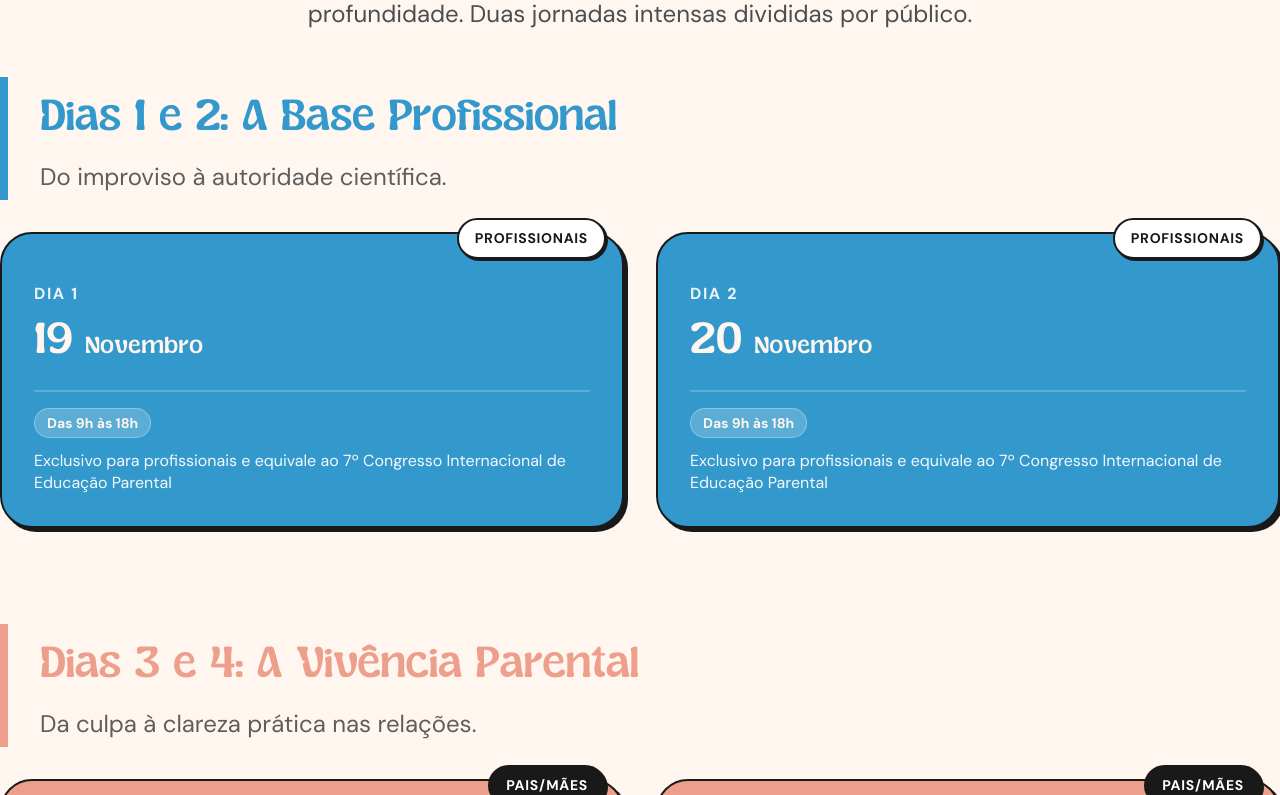
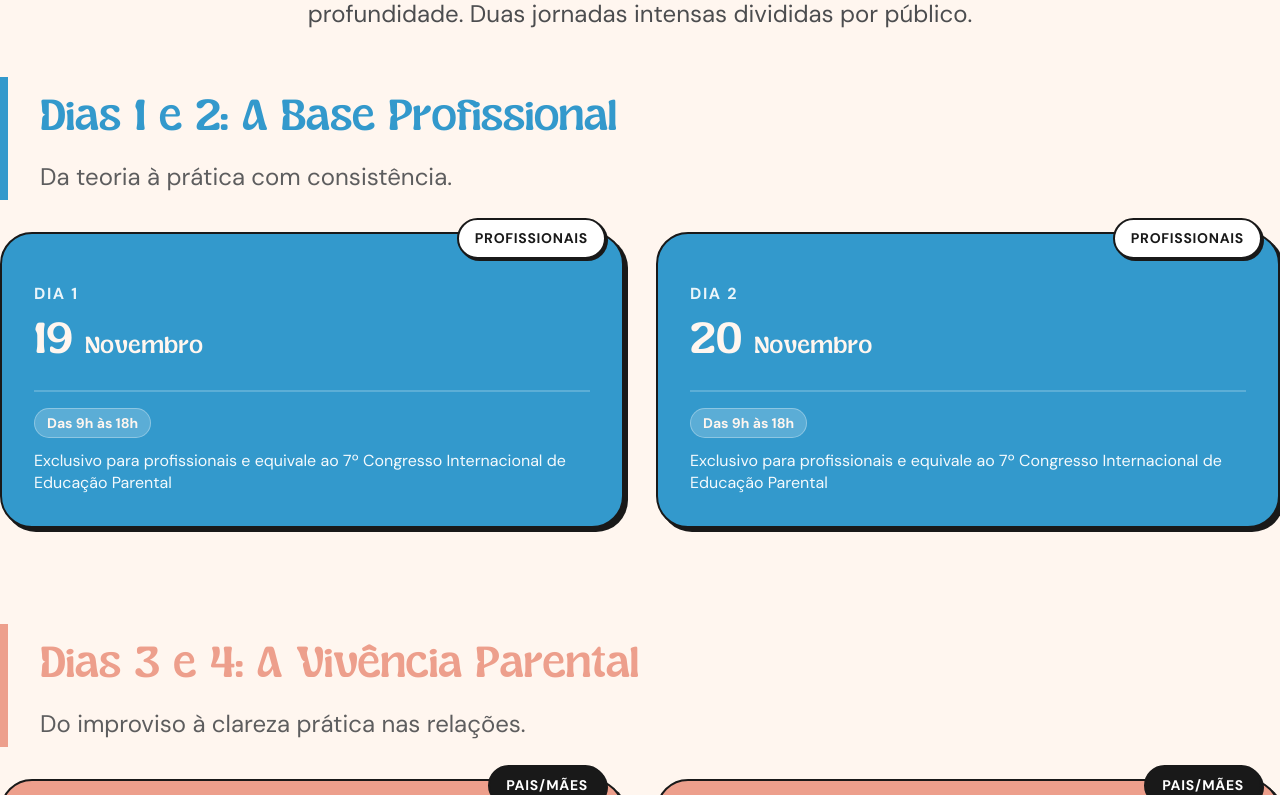
Before and after one commit to oanthonydesign/-LP-Festival-parental, a Next.js app: page /lp-b in a window 1280 px wide. Shown: the part 11205-12000 px from the top of the page. Built offline with nearby package versions, Linux system fonts and the light colour scheme.

Commit message:
style: ajuste de posicionamento em Section2 e atualização de textos na Programação

```diff
--- a/src/components/sections/Section2.tsx
+++ b/src/components/sections/Section2.tsx
@@ -6,7 +6,7 @@ import svgPaths from "@/components/svg/svgPaths";
 
 function BackgroundCurves() {
     return (
-        <div className="absolute top-[700px] lg:top-[60px] left-1/2 -translate-x-1/2 w-screen z-0 pointer-events-none select-none opacity-100 overflow-visible">
+        <div className="absolute top-[700px] lg:top-[90px] left-1/2 -translate-x-1/2 w-screen z-0 pointer-events-none select-none opacity-100 overflow-visible">
             <img
                 src="/images/grafismo_wave.svg"
                 alt="Grafismo de ondas"
--- a/src/components/sections/SectionScheduleSimple.tsx
+++ b/src/components/sections/SectionScheduleSimple.tsx
@@ -121,7 +121,7 @@ export default function SectionScheduleSimple() {
                                 Dias 1 e 2: A Base Profissional
                             </h3>
                             <p className="font-dm-sans text-[#4c4d4f] text-[18px] lg:text-[24px] opacity-90 leading-tight">
-                                Do improviso à autoridade científica.
+                                Da teoria à prática com consistência.
                             </p>
                         </div>
                         <div className="grid grid-cols-1 md:grid-cols-2 gap-6 md:gap-8">
@@ -137,7 +137,7 @@ export default function SectionScheduleSimple() {
                                 Dias 3 e 4: A Vivência Parental
                             </h3>
                             <p className="font-dm-sans text-[#4c4d4f] text-[18px] lg:text-[24px] opacity-90 leading-tight">
-                                Da culpa à clareza prática nas relações.
+                                Do improviso à clareza prática nas relações.
                             </p>
                         </div>
                         <div className="grid grid-cols-1 md:grid-cols-2 gap-6 md:gap-8">
```
